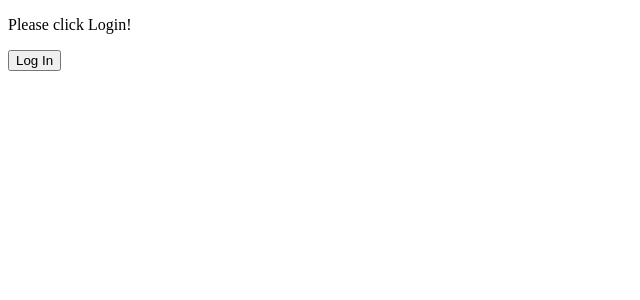
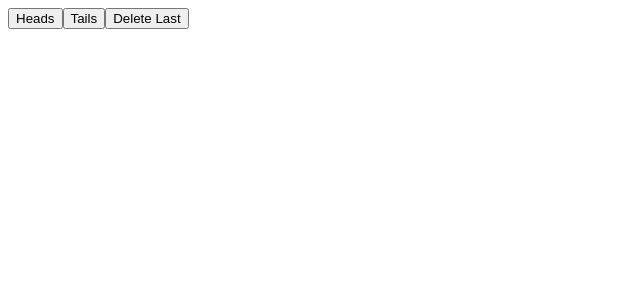
Before and after one commit to JacksonDynamics/Thinkful, a React (Create React App) app: page / in a window 1280 px wide. Shown: the top 300 px of the page, without its empty margins (0-640 px from the left). Built offline with nearby package versions, Linux system fonts and the light colour scheme.

Commit message:
Arrays and Objects as State

```diff
--- a/src/App.js
+++ b/src/App.js
@@ -1,16 +1,8 @@
-import React, { useState } from "react";
-import Header from './Header'
-import Content from "./Content"
+import CoinTossCounter from './CoinTossCounter'
+
 
 function App() {
-  const [loggedIn, setLoggedIn] = useState(false);
-  const toggleLoggedIn = () => setLoggedIn(!loggedIn);
-  return (
-    <div>
-      <Header loggedIn={loggedIn} toggleLoggedIn={toggleLoggedIn} />
-      <Content loggedIn={loggedIn} />
-    </div>
-  );
+  return <CoinTossCounter />;
 }
 
 export default App;
--- /dev/null
+++ b/src/CoinTossCounter.js
@@ -0,0 +1,30 @@
+import React, { useState } from "react";
+
+
+function CoinTossCounter() {
+  const [results, setResults] = useState([]);
+
+  const handleClick = (value) => setResults([...results, value]);
+
+  const handleDeleteLast = () => {
+    const filteredList = results.filter((result, index) => index !== results.length - 1);
+    setResults(filteredList);
+  };
+
+  const lis = results.map((result, index) => (
+    <li key={`toss-${index}`}>{result === "H" ? "Heads" : "Tails"}</li>
+  ));
+
+  return (
+    <section>
+      <div>
+        <button onClick={() => handleClick("H")}>Heads</button>
+        <button onClick={() => handleClick("T")}>Tails</button>
+        <button onClick={handleDeleteLast}>Delete Last</button>
+      </div>
+      <ul>{lis}</ul>
+    </section>
+  );
+}
+
+export default CoinTossCounter
--- a/src/Header.js
+++ /dev/null
@@ -1,14 +0,0 @@
-
-
-function Header ({loggedIn, toggleLoggedIn}) {
-    return(
-        <>
-            <p>Please click Login!</p>
-            <button onClick={toggleLoggedIn}>
-                {loggedIn ? "Log Out" : "Log In"}
-            </button>
-        </>
-    )
-}
-
-export default Header
```
